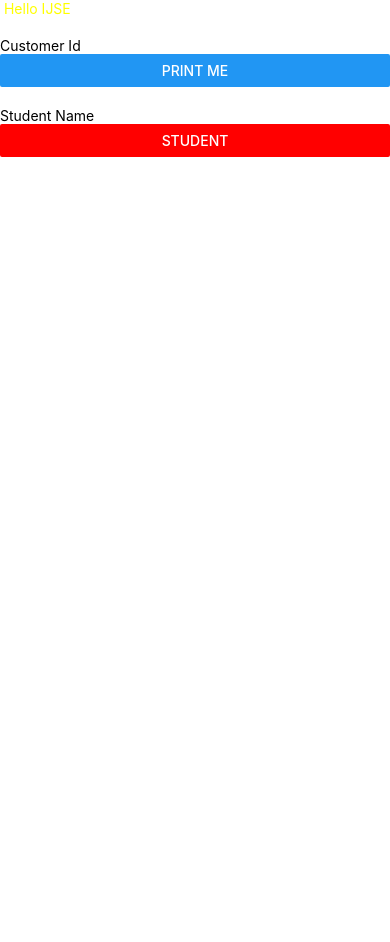
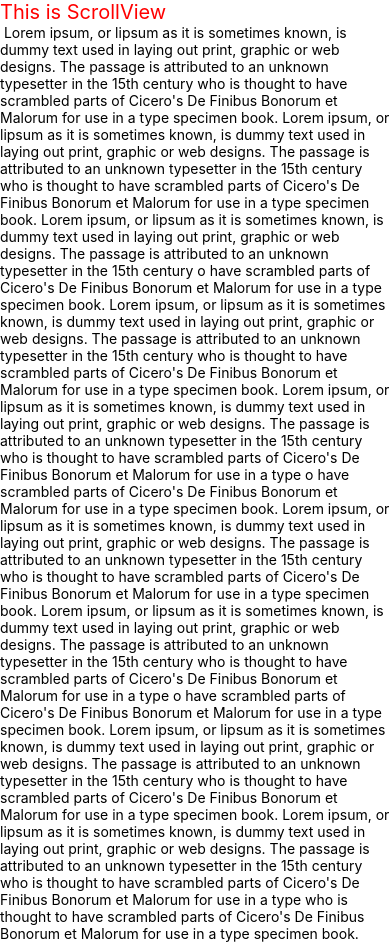
Before and after one commit to IshankaDK/AMAD---In-Class-Coding, a React Native app: screen / in a window 390 px wide. Before the commit the page ends 844 px from the top, so only its background shows below. Built offline with nearby package versions, Linux system fonts and the light colour scheme.

Commit message:
key board avoiding not working

```diff
--- a/App.js
+++ b/App.js
@@ -1,32 +1,18 @@
 import React, { Component } from 'react';
-import {View,Text,Button,TextInput} from 'react-native';
+import {
+  View
+} from 'react-native';
 import ComponentClass from './components/ComponentClass';
 import ComponentFunction from './components/ComponentFuction';
 import CoreComponent from './components/CoreComponent';
+import ScrollViewComponent from './components/ScrollViewComponent';
+import KeyBoardAvoidingComponent from './components/KeyBoardAvoidingComponent'
 
-export default class App extends Component{
-  render(){
-    return(
-      <View >
-        {/* <Text>
-          Hello MotherFucker...!
-        </Text>
-        <Text>
-          Who the Fuck are you?
-        </Text>
-        <Text>
-          Suprice MotherFucker.. :D
-        </Text>
-        <ComponentClass/>
-        <ComponentFunction/>
-        <TextInput
-        placeholder="Enter your name here bitch"
-        />
-        <Button
-        title="Click me bitch"
-        /> */}
-
-        <CoreComponent/>
+export default class App extends Component {
+  render() {
+    return (
+      <View>
+        <ScrollViewComponent/>
       </View>
     )
   }
--- a/components/CoreComponent.js
+++ b/components/CoreComponent.js
@@ -3,8 +3,8 @@ import { Text, View, Image, TextInput, Button,StyleSheet} from 'react-native'
 
 export default class CoreComponent extends Component {
     state = {
-        name: "",
-        student:""
+        name: '',
+        student:''
     }
 
     getCustomer(){
@@ -12,7 +12,7 @@ export default class CoreComponent extends Component {
     }
 
     getStudent(){
-        console.log(this.state.student);
+       console.log(this.state.student);
     }
 
     render() {
@@ -55,9 +55,7 @@ export default class CoreComponent extends Component {
                  <Button
                     title="Student"
                     color="red"
-                    onPress={()=>{
-                        this.getStudent();
-                    }}
+                    onPress={this.getStudent.bind(this)}
                 />
             </View>
         )
@@ -66,9 +64,10 @@ export default class CoreComponent extends Component {
 
 const style = StyleSheet.create({
     title:{
-        color:'yellow'
+        color:'red'
     },
     head:{
-        marginTop:20
+        marginTop:20,
+        backgroundColor:'#ffff'
     }
 })
--- /dev/null
+++ b/components/KeyBoardAvoidingComponent.js
@@ -0,0 +1,51 @@
+import React, { Component } from 'react'
+import { Image, StyleSheet, Text, TextInput, View, Button, KeyboardAvoidingView } from 'react-native'
+
+export default class KeyBoardAvoidingComponent extends Component {
+    render() {
+        return (
+            <View style={styles.container}>
+                <Image
+                    source={require('../assest/react.png')}
+                    style={{ width: 300, height: 300 }}
+                />
+                <TextInput
+                    placeholder="Email"
+                    style={styles.input}
+                />
+                <TextInput
+                    placeholder="Username"
+                    style={styles.input}
+                />
+                <TextInput
+                    placeholder="Password"
+                    style={styles.input}
+                />
+                <TextInput
+                    placeholder="Confirm Password"
+                    style={styles.input}
+                /><TextInput
+                    placeholder="Confirm Password"
+                    style={styles.input}
+                />
+            </View>
+        )
+    }
+}
+const styles = StyleSheet.create({
+    container: {
+        flex: 1,
+        justifyContent: "center",
+        padding: 20,
+        alignItems: 'center',
+        backgroundColor: "red"
+
+    },
+    input: {
+        height: 50,
+        backgroundColor: '#ffff',
+        marginHorizontal: 10,
+        marginVertical: 5,
+        width: 300
+    }
+})
--- /dev/null
+++ b/components/ScrollViewComponent.js
@@ -0,0 +1,63 @@
+import React, { Component } from 'react'
+import { StyleSheet, Text, View, ScrollView } from 'react-native'
+
+export default class ScrollViewComponent extends Component {
+    render() {
+        return (
+            <ScrollView>
+                <Text style={style.headerText}>
+                    This is ScrollView
+                </Text>
+                <Text style={style.textColour}> Lorem ipsum, or lipsum as it is sometimes known, is dummy text used in laying out print,
+                graphic or web designs. The passage is attributed to an unknown typesetter in the 15th century
+                who is thought to have scrambled parts of Cicero's De Finibus Bonorum et Malorum for use in a type
+                specimen book.
+                Lorem ipsum, or lipsum as it is sometimes known, is dummy text used in laying out print,
+                graphic or web designs. The passage is attributed to an unknown typesetter in the 15th century
+                who is thought to have scrambled parts of Cicero's De Finibus Bonorum et Malorum for use in a type
+                specimen book.
+                Lorem ipsum, or lipsum as it is sometimes known, is dummy text used in laying out print,
+                graphic or web designs. The passage is attributed to an unknown typesetter in the 15th century
+                o have scrambled parts of Cicero's De Finibus Bonorum et Malorum for use in a type
+                specimen book.
+                Lorem ipsum, or lipsum as it is sometimes known, is dummy text used in laying out print,
+                graphic or web designs. The passage is attributed to an unknown typesetter in the 15th century
+                who is thought to have scrambled parts of Cicero's De Finibus Bonorum et Malorum for use in a type
+                specimen book.
+                Lorem ipsum, or lipsum as it is sometimes known, is dummy text used in laying out print,
+                graphic or web designs. The passage is attributed to an unknown typesetter in the 15th century
+                who is thought to have scrambled parts of Cicero's De Finibus Bonorum et Malorum for use in a type
+                o have scrambled parts of Cicero's De Finibus Bonorum et Malorum for use in a type
+                specimen book.
+                Lorem ipsum, or lipsum as it is sometimes known, is dummy text used in laying out print,
+                graphic or web designs. The passage is attributed to an unknown typesetter in the 15th century
+                who is thought to have scrambled parts of Cicero's De Finibus Bonorum et Malorum for use in a type
+                specimen book.
+                Lorem ipsum, or lipsum as it is sometimes known, is dummy text used in laying out print,
+                graphic or web designs. The passage is attributed to an unknown typesetter in the 15th century
+                who is thought to have scrambled parts of Cicero's De Finibus Bonorum et Malorum for use in a type
+                o have scrambled parts of Cicero's De Finibus Bonorum et Malorum for use in a type
+                specimen book.
+                Lorem ipsum, or lipsum as it is sometimes known, is dummy text used in laying out print,
+                graphic or web designs. The passage is attributed to an unknown typesetter in the 15th century
+                who is thought to have scrambled parts of Cicero's De Finibus Bonorum et Malorum for use in a type
+                specimen book.
+                Lorem ipsum, or lipsum as it is sometimes known, is dummy text used in laying out print,
+                graphic or web designs. The passage is attributed to an unknown typesetter in the 15th century
+                who is thought to have scrambled parts of Cicero's De Finibus Bonorum et Malorum for use in a type
+                who is thought to have scrambled parts of Cicero's De Finibus Bonorum et Malorum for use in a type
+                    specimen book. </Text>
+            </ScrollView>
+        )
+    }
+}
+
+const style = StyleSheet.create({
+    textColour:{
+        color:'black'
+    },
+    headerText:{
+        color:'red',
+        fontSize:20
+    }
+})
```
Also changed, not shown: 1 other file (tests, documents, lock files or other folders).
